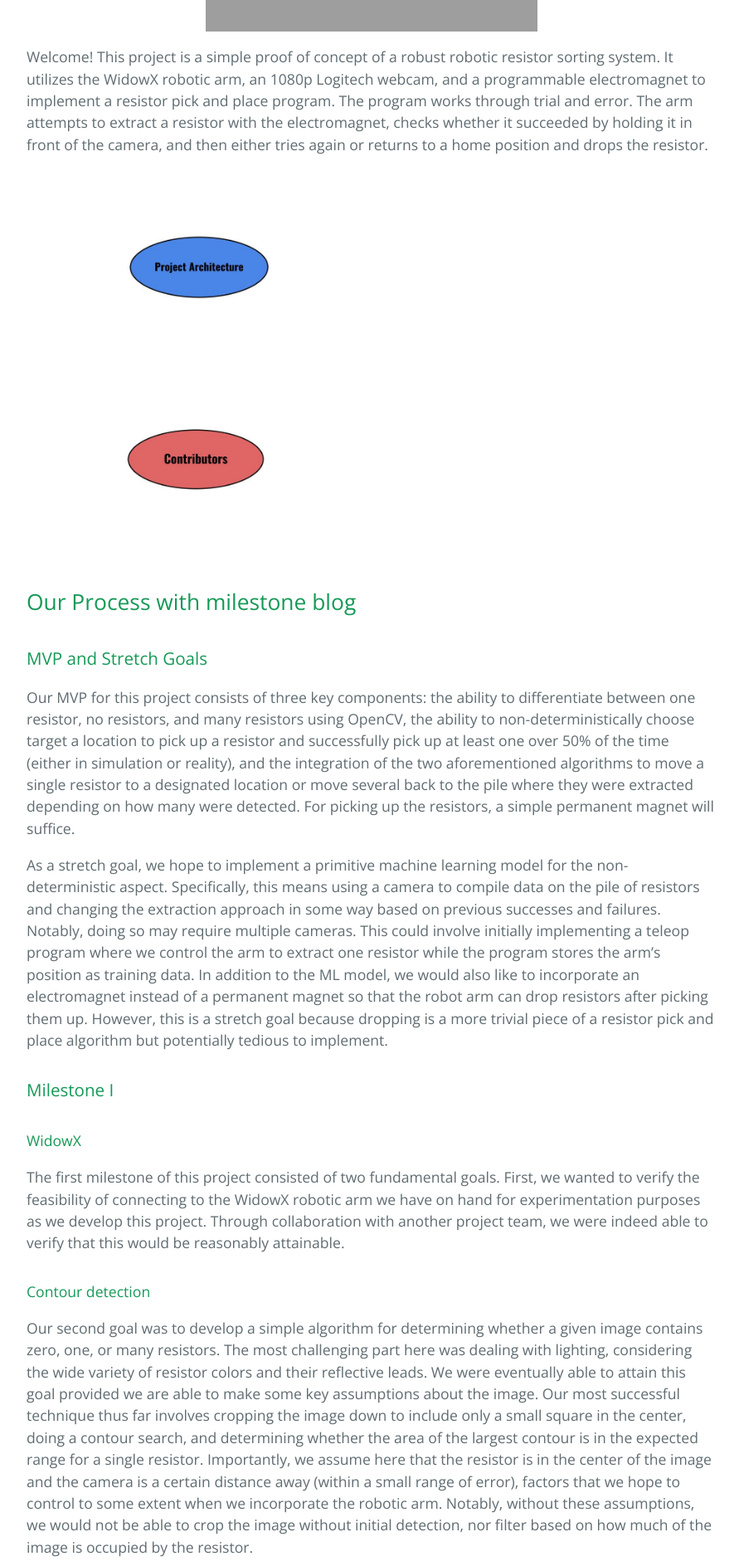
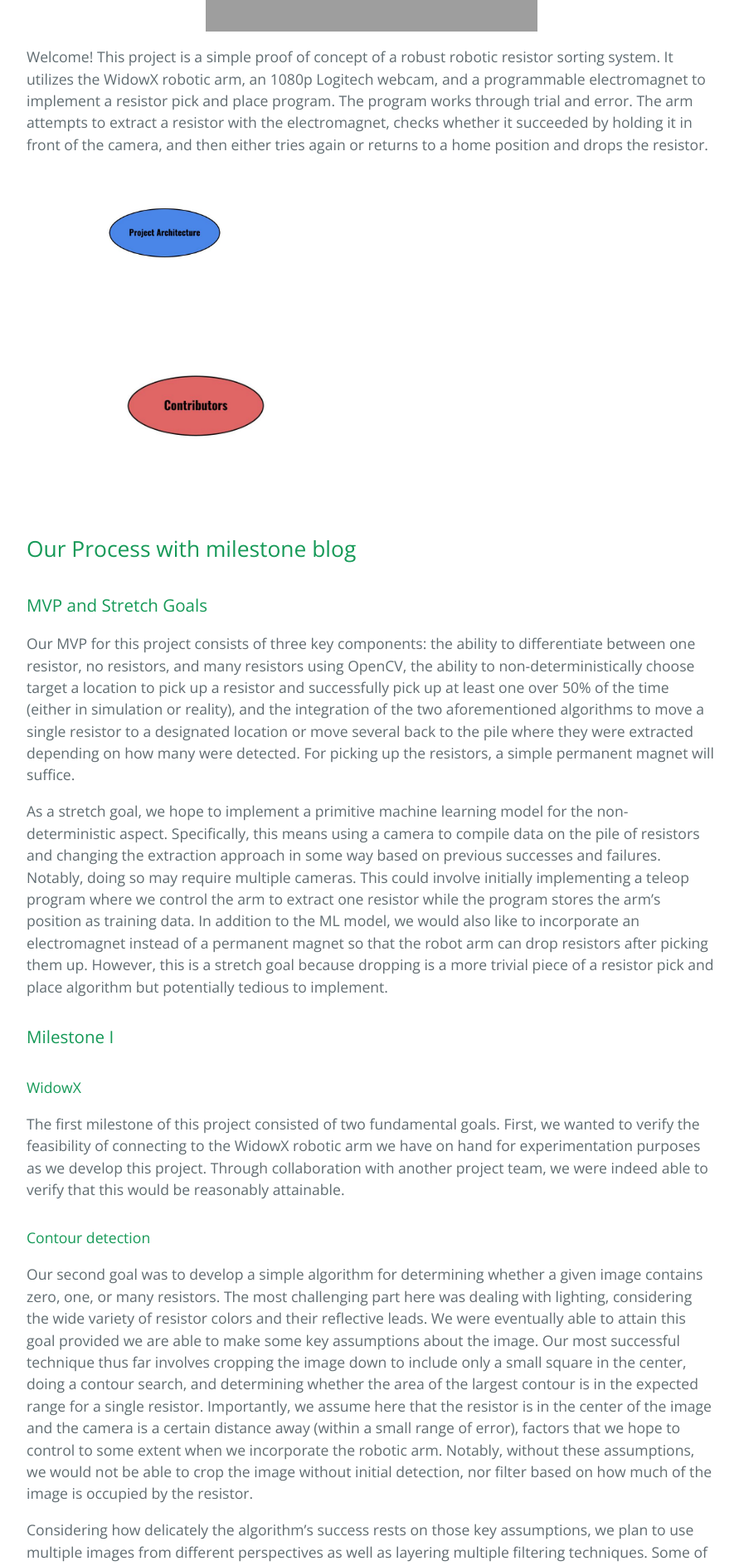
Before and after one commit to anselhc/Resistor_Pick_and_Place, a Jekyll site: the page built from index.md, in a window 1280 px wide. Shown: the part 677-2564 px from the top of the page at 83% size, without its empty margins (192-1083 px from the left). Built offline with Jekyll 4.4.1, drawn with Linux system fonts in a browser that asks for light colours; our own code applies the rules of GitHub Pages for plain Markdown files; grey boxes are pictures that could not be loaded.

Commit message:
Added divs for the contributors and architecture buttons

```diff
--- a/index.md
+++ b/index.md
@@ -1,19 +1,22 @@
 <img src="af4d9c.gif" alt="Alt text" style="display: block; margin: 0 auto; width: 50">
-
 
 <div style="margin: 0 auto;">
 Welcome! This project is a simple proof of concept of a robust robotic resistor sorting system. It utilizes the WidowX robotic arm, an 1080p Logitech webcam, and a programmable electromagnet to implement a resistor pick and place program. The program works through trial and error. The arm attempts to extract a resistor with the electromagnet, checks whether it succeeded by holding it in front of the camera, and then either tries again or returns to a home position and drops the resistor.
 </div>
 
-<a href="project_details.html">
-  <img src="architecture_button.jpg" alt="Project specifics" style="Float: left; margin-right: 55px; width: 50%; height: 58%; object-fit: cover;">
-</a>
-
-<a href="collaborators.html">
-  <img src="contributors_button.jpg" alt="Contributors" style="width: 49%; height: 58%; object-fit: cover;">
-</a>
-
-
+<div style="width: 100%;">
+   <div style="float:left; width: 80%">
+      <a href="project_details.html">
+        <img src="architecture_button.jpg" alt="Project specifics" style="Float: left; margin-right: 55px; width: 50%; height: 58%; object-fit: cover;">
+      </a>
+   </div>
+   <div style="float:right;">
+      <a href="collaborators.html">
+        <img src="contributors_button.jpg" alt="Contributors" style="width: 49%; height: 58%; object-fit: cover;">
+      </a>
+   </div>
+</div>
+<div style="clear:both"></div>
 
 ## Our Process with milestone blog
 
@@ -24,32 +27,44 @@
 As a stretch goal, we hope to implement a primitive machine learning model for the non-deterministic aspect. Specifically, this means using a camera to compile data on the pile of resistors and changing the extraction approach in some way based on previous successes and failures. Notably, doing so may require multiple cameras. This could involve initially implementing a teleop program where we control the arm to extract one resistor while the program stores the arm’s position as training data. In addition to the ML model, we would also like to incorporate an electromagnet instead of a permanent magnet so that the robot arm can drop resistors after picking them up. However, this is a stretch goal because dropping is a more trivial piece of a resistor pick and place algorithm but potentially tedious to implement.
 
 ### Milestone I
+
 #### WidowX
+
 The first milestone of this project consisted of two fundamental goals. First, we wanted to verify the feasibility of connecting to the WidowX robotic arm we have on hand for experimentation purposes as we develop this project. Through collaboration with another project team, we were indeed able to verify that this would be reasonably attainable.
+
 #### Contour detection
+
 Our second goal was to develop a simple algorithm for determining whether a given image contains zero, one, or many resistors. The most challenging part here was dealing with lighting, considering the wide variety of resistor colors and their reflective leads. We were eventually able to attain this goal provided we are able to make some key assumptions about the image. Our most successful technique thus far involves cropping the image down to include only a small square in the center, doing a contour search, and determining whether the area of the largest contour is in the expected range for a single resistor. Importantly, we assume here that the resistor is in the center of the image and the camera is a certain distance away (within a small range of error), factors that we hope to control to some extent when we incorporate the robotic arm. Notably, without these assumptions, we would not be able to crop the image without initial detection, nor filter based on how much of the image is occupied by the resistor.
 
 Considering how delicately the algorithm's success rests on those key assumptions, we plan to use multiple images from different perspectives as well as layering multiple filtering techniques. Some of the other filtering techniques we’ve experimented with include k-means clustering and the watershed algorithm.
 
 #### k-means clustering
+
 K-means clustering works by plotting the color value of each pixel and extracting from the resulting graph the colors around which the k largest groups are centered. Using k-means clustering, we would collapse the image into a specified number of colors—in this case, two of them. This would allow us to separate the resistor from the background without manually specifying a color range for which to apply a binary mask, as the algorithm will automatically detect the dominant colors. This method would theoretically work for a more diverse set of images because it can adapt to varying lighting and resistor types. However, we did not end up using k-means clustering. While it was able to distinguish the center of the resistor from its background, the presence of any shadows was enough to cause noise in the image.
 
 #### Watershed algorithm
+
 The watershed algorithm works by converting each pixel to a brightness value, which it combines with the corresponding coordinates to treat the image like a topographical map which contains “basins” representing the outlines of shapes within the image. Depending on how sensitive the algorithm is, it may filter out basins that are too “shallow”, thus leaving just the largest basins in the image. In this manner, it is possible to detect two touching or partially overlapping shapes as distinct—for example, two resistors sitting right next to each other. Using the watershed algorithm, we would detect whether there is just one resistor or more than one resistor by counting the number of basins in the ‘sure foreground’. If there is more than one basin, we know there is more than one resistor.
 
 ### Milestone II
+
 #### Magnet testing
+
 To validate our magnet pick and place approach (taking advantage of resistors’ magnetic properties) before messing with the robotic arm, we attempted to pick up single resistors using small neodymium magnets by hand. The magnets would be far too strong and clumsy to use on their own, so we machined a few ferromagnetic steel rods of various lengths and diameters to attach to the end of the magnets. After testing each one, we selected the best candidate which consistently picked up single resistors with a reasonable room for error.
 
 #### WidowX Arm
+
 To connect to the WidowX arm, we forked the repository used by the Chess Bot team last year so we could use their configuration for the docker container. Despite having access to all of their documentation, connecting to the arm involved a lot of debugging. After resolving issues with the docker file and drivers, we were able to control the arm by running hard coded commands within the docker container (such as sleep). Running nodes with more sophisticated behaviors was another matter, however, and took a great deal longer than we expected before we got it working (largely attributed to our lack of understanding of the action-service framework used by WidowX). Luckily, the Chess Bot team provided excellent test code to experiment with during this process.
 
 #### Programmed Basic Trajectory
+
 The WidowX Arm comes with open source software that computes the inverse kinematics to move to designated positions in space. Thus, our primary challenge involved interpreting the documentation and coordinate system. We had no clear frame of reference or scale, so most of the headway we made here was through trial and error. One minor hitch we encountered as we tested values was the robot’s response to coordinates out of its range of motion, but we were able to use example position commands to diagnose these strange behaviors.
-Once we mastered moving the arm to specified locations, we began basic testing with the magnet and a modest pile of resistors. We started with a fixed pick location and were able to get fairly consistent results just by repositioning the resistors. We then experimented with randomized pick locations. A bounded normal distribution turned out to be a decent model for the location of the center of each resistor (likely due to straight leads sticking out of most of the resistors). Using this distribution along 1 dimension, we were able to  pick up a single resistor around 1 in 4 tries without any intervention.
+Once we mastered moving the arm to specified locations, we began basic testing with the magnet and a modest pile of resistors. We started with a fixed pick location and were able to get fairly consistent results just by repositioning the resistors. We then experimented with randomized pick locations. A bounded normal distribution turned out to be a decent model for the location of the center of each resistor (likely due to straight leads sticking out of most of the resistors). Using this distribution along 1 dimension, we were able to pick up a single resistor around 1 in 4 tries without any intervention.
 
 #### Camera
+
 Integration of the camera is still a work in progress. We first attempted to connect to the RealSense cameras, but we soon decided to switch to an external webcam. We were able to connect to the webcam and resolve all error messages, but we still cannot access the video feed from a Python file running within the docker container.
 
 #### Next Steps
+
 We will continue debugging issues with accessing the camera. Once we can read the video feed into OpenCV, we will integrate our code from Milestone #1 that detects whether there is one or more than one resistor in an image. Notably, integration between the camera and the arm will require a lot of experimentation with the mounting position (i.e. how close it is to the resistors and the arm). Once we get everything integrated, we may move on to our stretch goals, beginning with implementation of an ML model.
```
